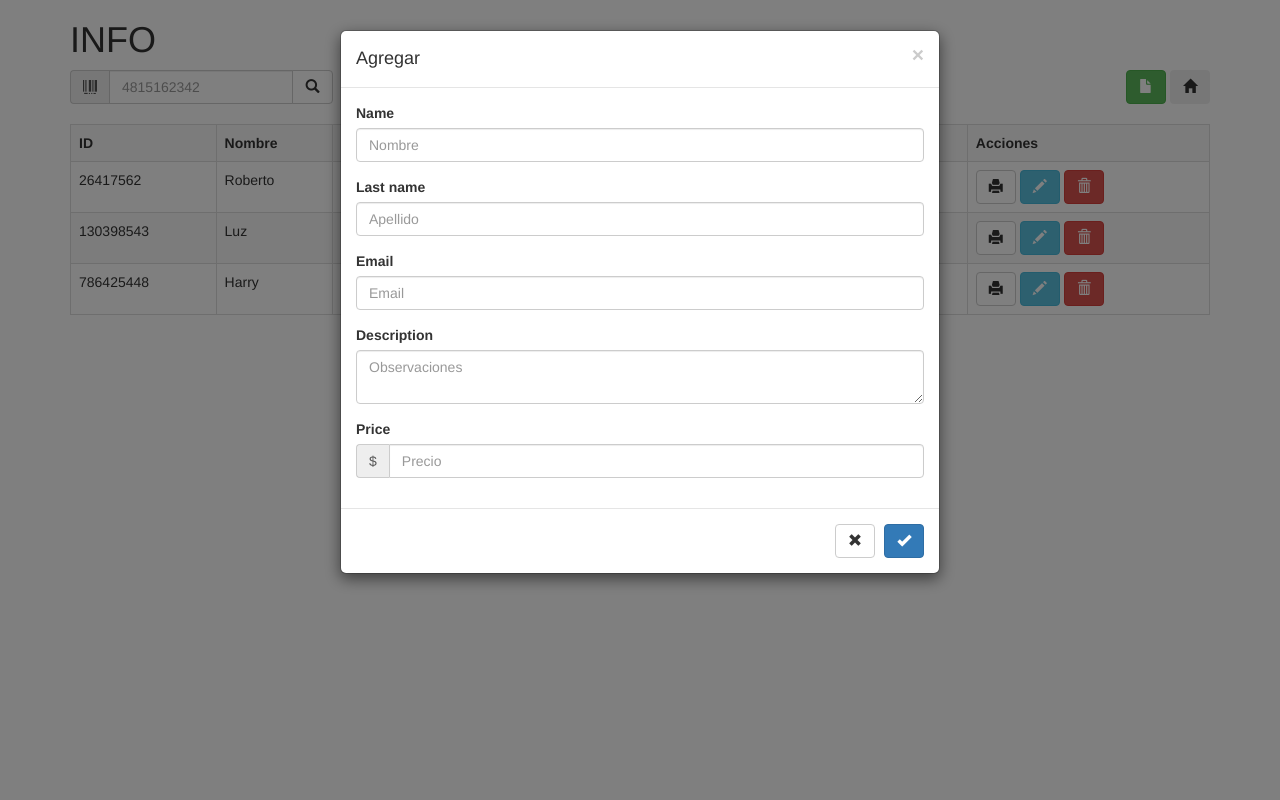
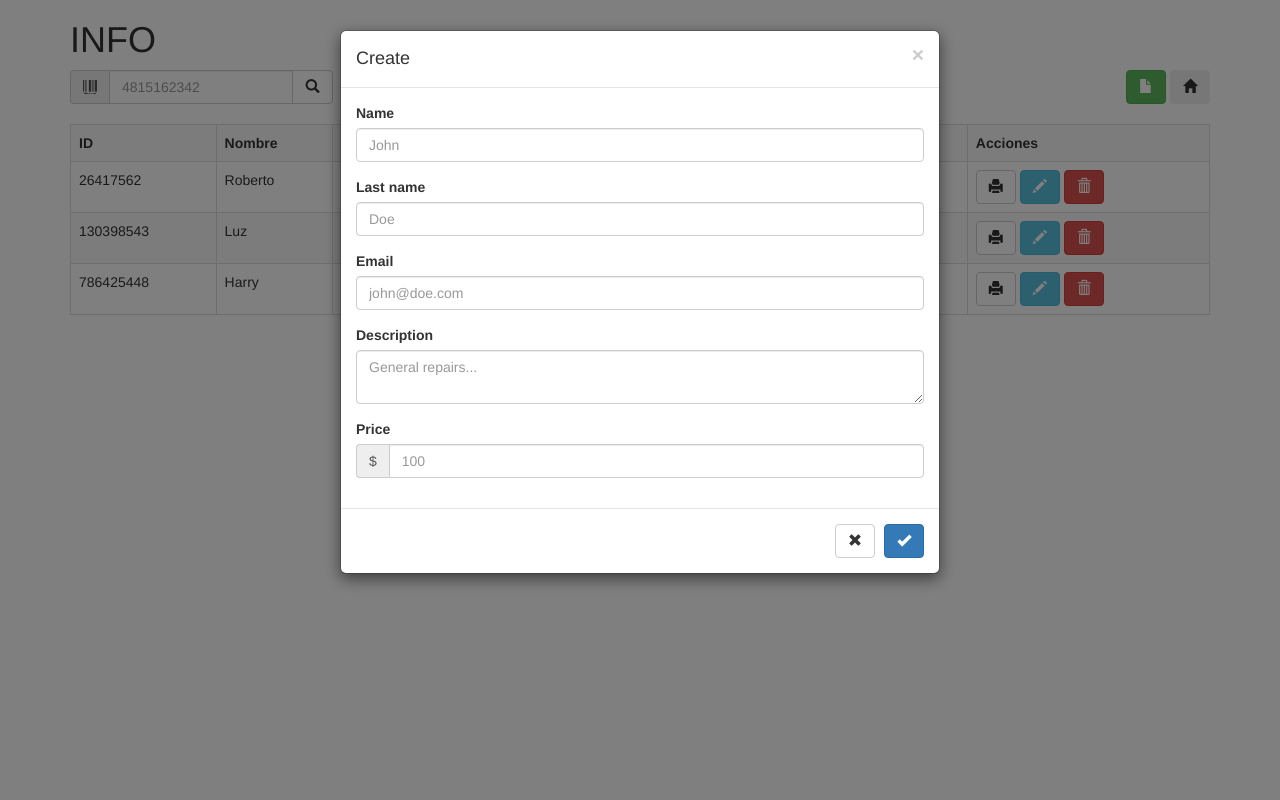
Before and after one commit to roramigator/Aqro, a PHP site: page / in a window 1280 px wide, after a click that opens the changed part. Run offline with PHP 8.4, Linux system fonts and the light colour scheme; data comes from the database, SQL or seed files in the repository.

Commit message:
Update file

```diff
--- a/ajax/db_connection.php
+++ b/ajax/db_connection.php
@@ -3,7 +3,7 @@
 // Connection variables
 $host = "127.0.0.1"; // MySQL host name eg. localhost
 $user = "root"; // MySQL user. eg. root
-$password = ""; // MySQL user password
+$password = "rootdb"; // MySQL user password
 $database = "aqro"; // MySQL Database name
 
 $db = mysqli_connect($host, $user, $password, $database);
--- a/index.php
+++ b/index.php
@@ -168,35 +168,35 @@
         <div class="modal-content">
             <div class="modal-header">
                 <button type="button" class="close" data-dismiss="modal" aria-label="Close"><span aria-hidden="true">&times;</span></button>
-                <h4 class="modal-title" id="myModalLabel">Agregar</h4>
+                <h4 class="modal-title" id="myModalLabel">Create</h4>
             </div>
             <div class="modal-body">
 
                 <div class="form-group">
                     <label for="first_name">Name</label>
-                    <input type="text" id="first_name" placeholder="Nombre" class="form-control"/>
+                    <input type="text" id="first_name" placeholder="John" class="form-control"/>
                 </div>
 
                 <div class="form-group">
                     <label for="last_name">Last name</label>
-                    <input type="text" id="last_name" placeholder="Apellido" class="form-control"/>
+                    <input type="text" id="last_name" placeholder="Doe" class="form-control"/>
                 </div>
 
                 <div class="form-group">
                     <label for="email">Email</label>
-                    <input type="text" id="email" placeholder="Email" class="form-control"/>
+                    <input type="text" id="email" placeholder="john@doe.com" class="form-control"/>
                 </div>
 
                 <div class="form-group">
                     <label for="sales">Description</label>
-                    <textarea id="sales" placeholder="Observaciones" class="form-control"></textarea>
+                    <textarea id="sales" placeholder="General repairs..." class="form-control"></textarea>
                 </div>
 
                 <div class="form-group">
                     <label for="price">Price</label>
                     <div class="input-group">
                         <span class="input-group-addon">$</span>
-                        <input type="text" id="price" placeholder="Precio" class="form-control"/>
+                        <input type="text" id="price" placeholder="100" class="form-control"/>
                     </div>
                 </div>
 
@@ -216,7 +216,7 @@
         <div class="modal-content">
             <div class="modal-header">
                 <button type="button" class="close" data-dismiss="modal" aria-label="Close"><span aria-hidden="true">&times;</span></button>
-                <h4 class="modal-title" id="myModalLabel">Modificar</h4>
+                <h4 class="modal-title" id="myModalLabel">Update</h4>
             </div>
             <div class="modal-body">
 
@@ -265,7 +265,7 @@
 <!-- Bootstrap JS file -->
 <script type="text/javascript" src="bootstrap/js/bootstrap.min.js"></script>
 
-<!-- Custom JS file -->
+<!-- Custom JS file (USES AJAX) -->
 <script type="text/javascript" src="js/script.js"></script>
 
 </body>
```
Also changed, not shown: README.md.
